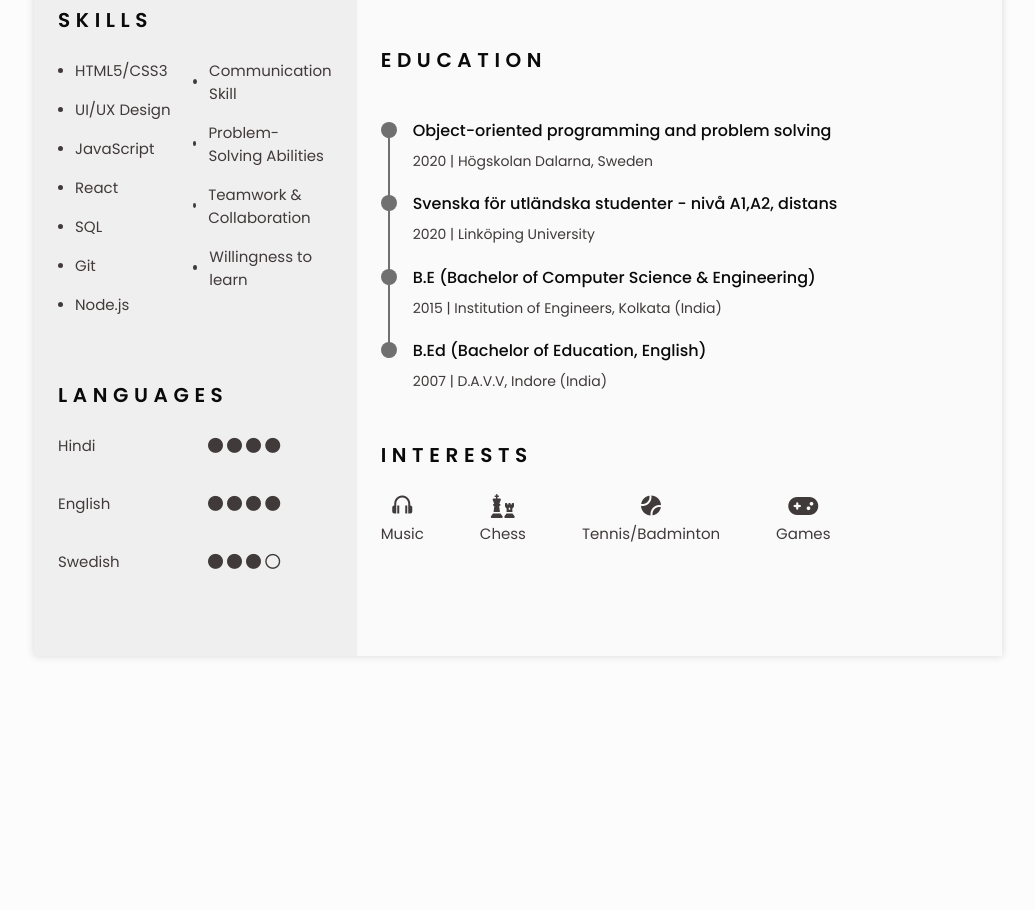
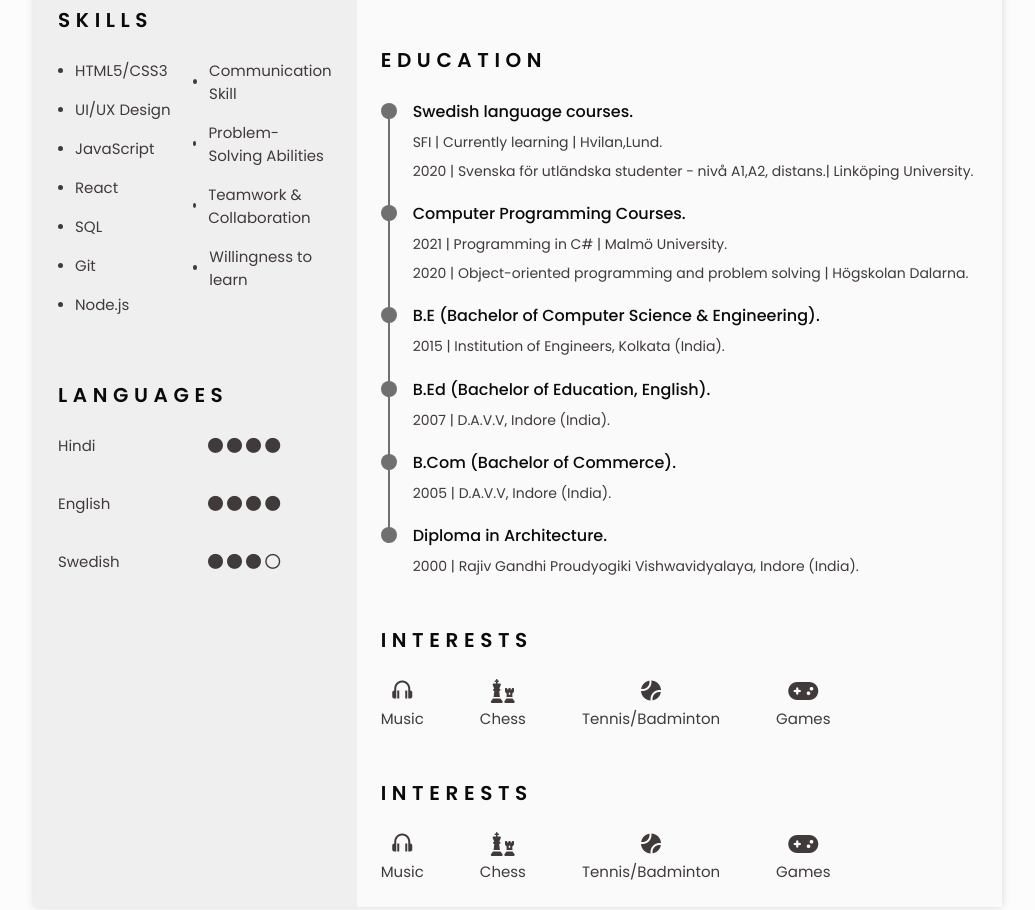
Before and after one commit to Jaaishri/JayshreeCV, a plain HTML site: page index.html in a window 1280 px wide. Shown: the part 878-1788 px from the top of the page, without its empty margins (122-1157 px from the left). Before the commit the page ends 1582 px from the top, so only its background shows below. Drawn offline with nearby package versions, Linux system fonts and the light colour scheme.

Commit message:
Update index.html

```diff
--- a/index.html
+++ b/index.html
@@ -369,20 +369,7 @@
 <section class="education section" id="education">
   <h2 class="section-title">Education</h2>
 
-   <div class="education__container bd-grid">
-    <div class="education__content">
-      <!-- <div class="education__time">
-        <span class="education__rounder"></span>
-        <span class="education__line"></span>
-      </div>
-
-      <div class="education__data bd-grid">
-        <h3 class="education__title">Programming in C# </h3>
-        <span class="education__studies">2020 | Malmö University</span>
-
-      </div> -->
-    </div>
-
+  <div class="education__container bd-grid">
     <div class="education__content">
       <div class="education__time">
         <span class="education__rounder"></span>
@@ -390,24 +377,48 @@
       </div>
 
       <div class="education__data bd-grid">
-        <h3 class="education__title">Object-oriented programming and problem solving </h3>
-        <span class="education__studies">2020 | Högskolan Dalarna, Sweden</span>
-
+        <h3 class="education__title">Swedish language courses. </h3>
+        <span class="education__studies">SFI | Currently learning | Hvilan,Lund.</span>
+        <span class="education__studies">2020 | Svenska för utländska studenter - nivå A1,A2, distans.| Linköping University.</span>
       </div>
     </div>
 
     <div class="education__content">
+       <div class="education__time">
+        <span class="education__rounder"></span>
+        <span class="education__line"></span>
+      </div>
+      <div class="education__data bd-grid">
+        <h3 class="education__title">Computer Programming Courses. </h3>
+        <span class="education__studies">2021 | Programming in C# | Malmö University.</span>
+        <span class="education__studies">2020 | Object-oriented programming and problem solving | Högskolan Dalarna.</span>
+
+       </div>
+    </div>
+
+    <!-- <div class="education__content">
       <div class="education__time">
         <span class="education__rounder"></span>
         <span class="education__line"></span>
       </div>
-
       <div class="education__data bd-grid">
-        <h3 class="education__title">Svenska för utländska studenter - nivå A1,A2, distans</h3>
-        <span class="education__studies">2020 | Linköping University</span>
+        <h3 class="education__title">Object-oriented programming and problem solving. </h3>
+        <span class="education__studies">2020 | Högskolan Dalarna, Sweden.</span>
 
       </div>
-    </div>
+    </div> -->
+
+    <!-- <div class="education__content">
+      <div class="education__time">
+        <span class="education__rounder"></span>
+        <span class="education__line"></span>
+      </div>
+      <div class="education__data bd-grid">
+        <h3 class="education__title">Svenska för utländska studenter - nivå A1,A2, distans.</h3>
+        <span class="education__studies">2020 | Linköping University.</span>
+
+      </div>
+    </div> -->
 
 
       <div class="education__container bd-grid">
@@ -418,8 +429,8 @@
           </div>
 
           <div class="education__data bd-grid">
-            <h3 class="education__title">B.E (Bachelor of Computer Science & Engineering)</h3>
-            <span class="education__studies">2015 | Institution of Engineers, Kolkata (India)</span>
+            <h3 class="education__title">B.E (Bachelor of Computer Science & Engineering).</h3>
+            <span class="education__studies">2015 | Institution of Engineers, Kolkata (India).</span>
 
           </div>
         </div>
@@ -427,19 +438,75 @@
           <div class="education__content">
             <div class="education__time">
               <span class="education__rounder"></span>
+                <span class="education__line"></span>
           </div>
 
             <div class="education__data bd-grid">
-              <h3 class="education__title">B.Ed (Bachelor of Education, English)</h3>
-              <span class="education__studies">2007 | D.A.V.V, Indore (India)</span>
+              <h3 class="education__title">B.Ed (Bachelor of Education, English).</h3>
+              <span class="education__studies">2007 | D.A.V.V, Indore (India).</span>
+
+            </div>
+          </div>
+          <div class="education__container bd-grid">
+            <div class="education__content">
+              <div class="education__time">
+                <span class="education__rounder"></span>
+                  <span class="education__line"></span>
+            </div>
+
+              <div class="education__data bd-grid">
+                <h3 class="education__title">B.Com (Bachelor of Commerce).</h3>
+                <span class="education__studies">2005 | D.A.V.V, Indore (India).</span>
+
+              </div>
+            </div>
+<div class="education__container bd-grid">
+          <div class="education__content">
+            <div class="education__time">
+              <span class="education__rounder"></span>
+          </div>
+
+            <div class="education__data bd-grid">
+              <h3 class="education__title">Diploma in Architecture.</h3>
+              <span class="education__studies">2000 | Rajiv Gandhi Proudyogiki Vishwavidyalaya, Indore (India).</span>
 
             </div>
           </div>
 
 
+  </div>
+</section>
+<!--========== INTERESTS ==========-->
+<section class="interests section">
+  <h2 class="section-title">INTERESTS</h2>
+
+  <div class="interests__container bd-grid">
+    <div class="interests__content">
+      <i class='bx bx-headphone interests__icon' ></i>
+      <span class="interests__name">Music</span>
+    </div>
+
+    <div class="interests__content">
+      <i class='fas fa-chess interests__icon' ></i>
+      <span class="interests__name">Chess</span>
+    </div>
+
+    <div class="interests__content">
+      <i class='bx bxs-tennis-ball interests__icon'></i>
+      <span class="interests__name">Tennis/Badminton</span>
+    </div>
+
+    <div class="interests__content">
+      <i class="fas fa-gamepad interests__icon"></i>
+      <span class="interests__name">Games</span>
+    </div>
+
+
 
   </div>
+
 </section>
+
 <!--========== INTERESTS ==========-->
 <section class="interests section">
   <h2 class="section-title">INTERESTS</h2>
```
